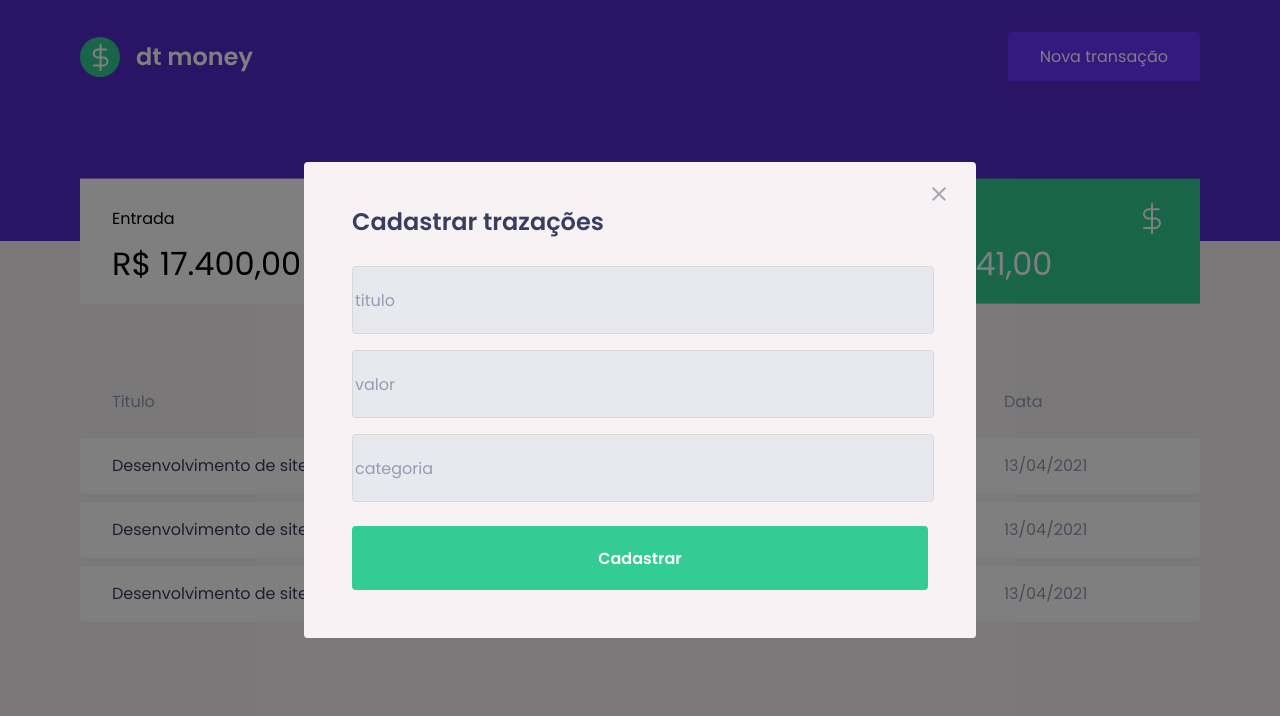
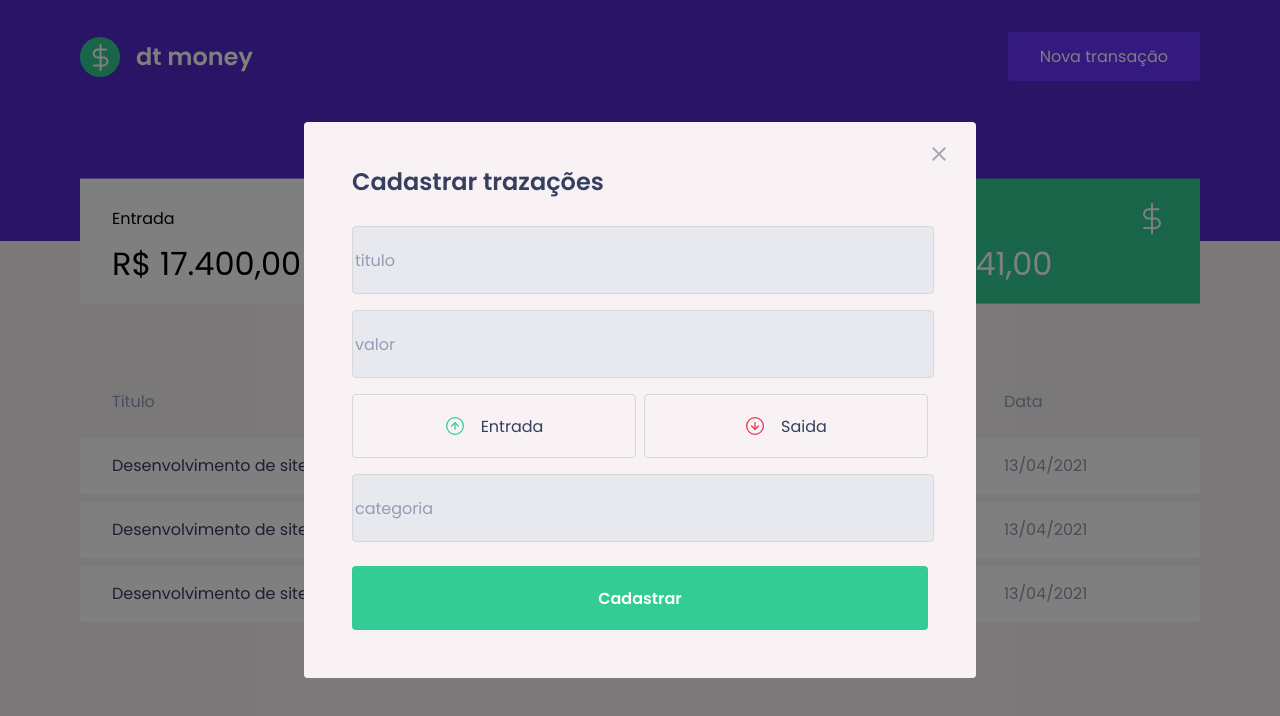
Before and after one commit to JuniorAlvesbr/controle-financeiro, a React (Vite) app: page / in a window 1280 px wide. Both pictures are taken after a click on the button "Nova transação". Shown: the top 716 px of the page. Built offline with nearby package versions, Linux system fonts and the light colour scheme; no server answers; what miragejs would draw is missing.

Commit message:
create type button modal

```diff
--- a/src/components/NewTransactionModal/index.tsx
+++ b/src/components/NewTransactionModal/index.tsx
@@ -1,7 +1,9 @@
 import Modal from 'react-modal'
-import { Container } from './styles';
+import { Container, TransactionTypeContainer } from './styles';
 
 import closeImage from '../../../public/assets/close.svg'
+import incomeImg from '../../../public/assets/income.svg'
+import outcomeImg from '../../../public/assets/outcome.svg'
 
 Modal.setAppElement('#root')
 
@@ -24,12 +26,22 @@
 
       <Container>
         <h2>Cadastrar trazações</h2>
-        <form>
-          <input type="text" placeholder='titulo' />
-          <input type="number" placeholder='valor' />
-          <input type="number" placeholder='categoria' />
-          <button type="submit">Cadastrar</button>
-        </form>
+        <input type="text" placeholder='titulo' />
+        <input type="number" placeholder='valor' />
+
+        <TransactionTypeContainer>
+          <button type='button'>
+            <img src={incomeImg} alt="Entrada" />
+            <span>Entrada</span>
+          </button>
+          <button type='button'>
+            <img src={outcomeImg} alt="Saida" />
+            <span>Saida</span>
+          </button>
+        </TransactionTypeContainer>
+
+        <input type="number" placeholder='categoria' />
+        <button type="submit">Cadastrar</button>
       </Container>
     </Modal>
   )
--- a/src/components/NewTransactionModal/styles.ts
+++ b/src/components/NewTransactionModal/styles.ts
@@ -45,5 +45,39 @@
       filter: brightness(0.9);
     }
   }
+`
 
+export const TransactionTypeContainer = styled.div`
+  margin: 1rem 0;
+  display: grid;
+  grid-template-columns: 1fr 1fr;
+  gap: 0.5rem;
+
+  button {
+    height: 4rem;
+    border: 1px solid #d7d7d7;
+    border-radius: 0.25rem;
+
+    background-color: transparent;
+
+    display: flex;
+    align-items: center;
+    justify-content: center;
+
+    &:hover {
+      border-color: #aaa;
+    }
+
+    img {
+      width: 20px;
+      height: 20px;
+    }
+
+    span {
+      display: inline-block;
+      margin-left: 1rem;
+      font-size: 1rem;
+      color: var(--text-title);
+    }
+  }
 `
```
